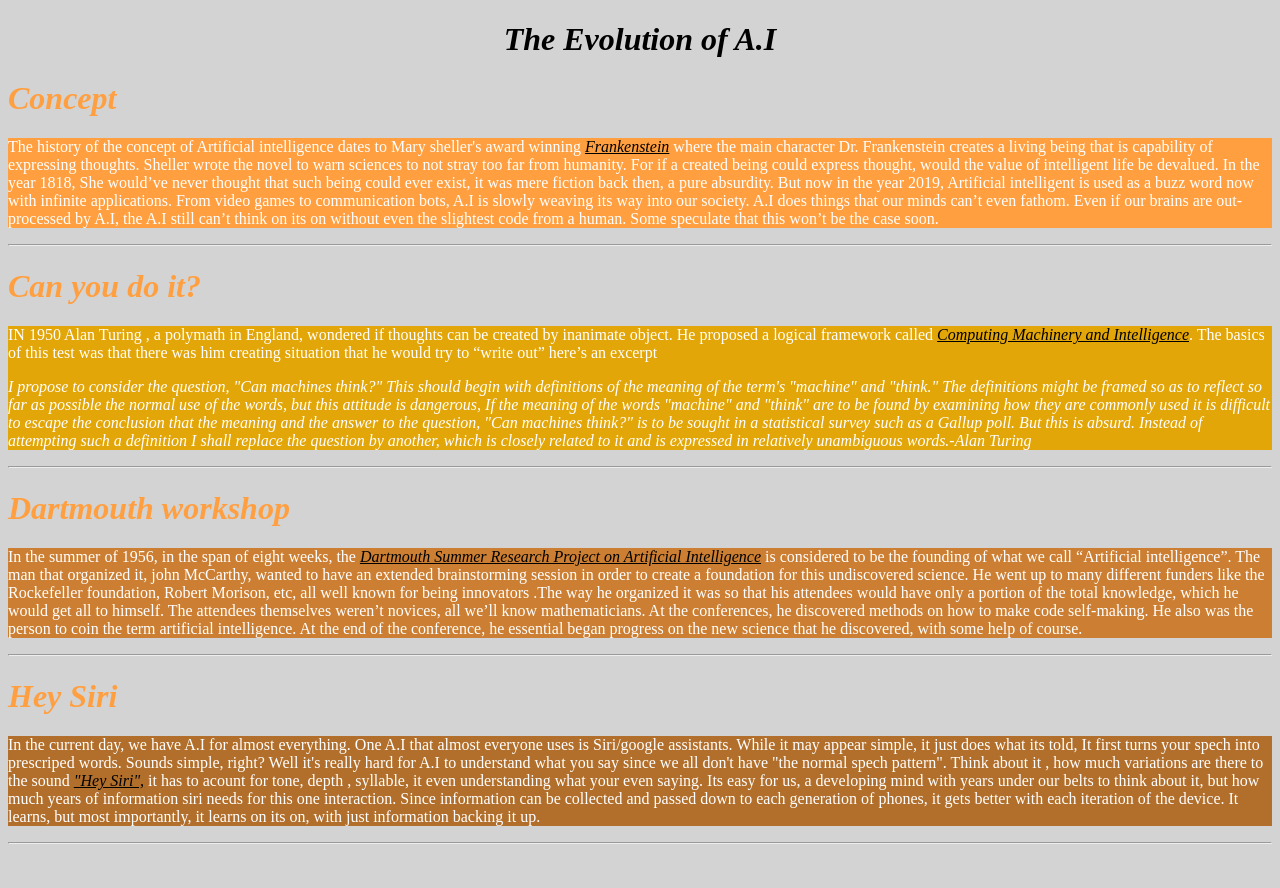
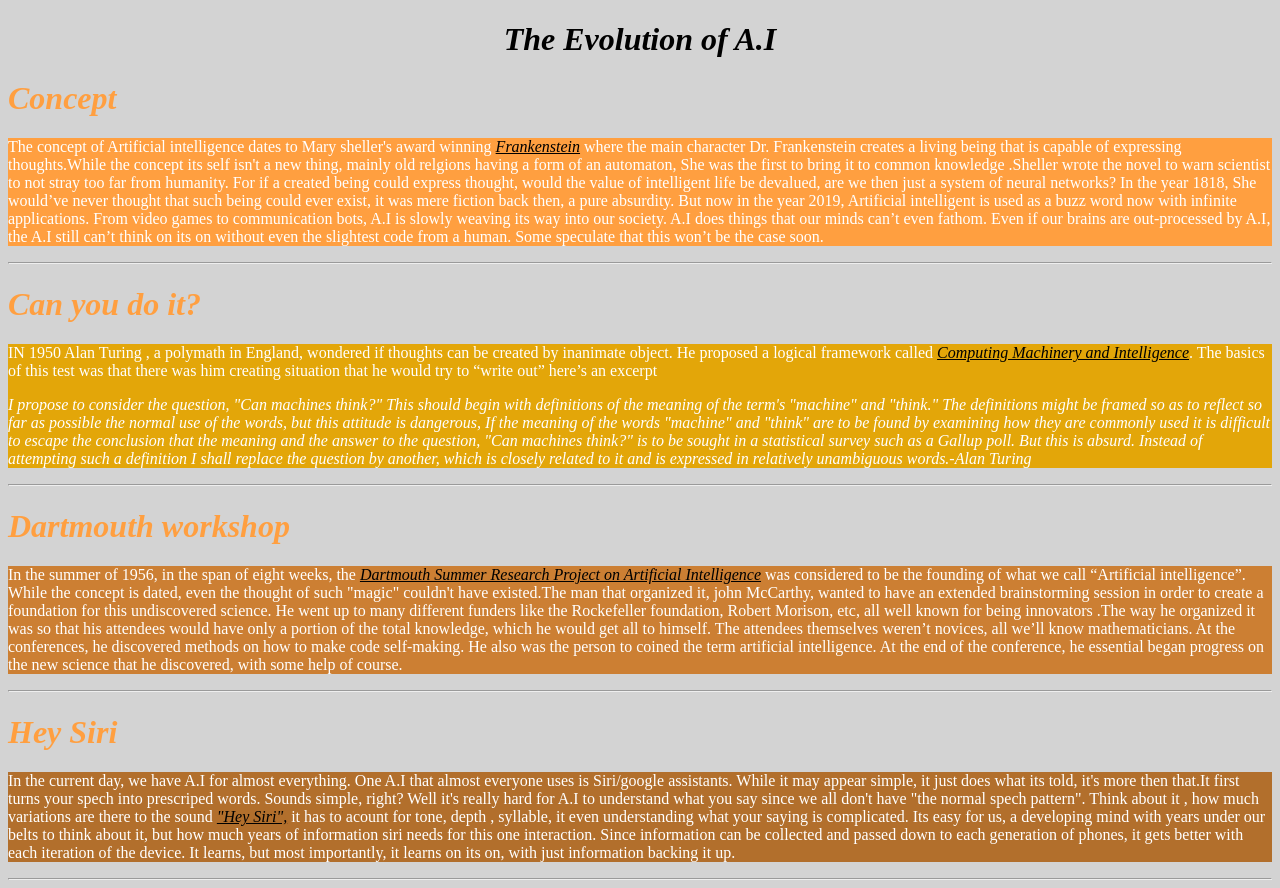
Before and after one commit to NabeelRazeq/Reserch, a plain HTML site: page index.html in a window 1280 px wide. Shown: the top 888 px of the page. Drawn offline with Linux system fonts and the light colour scheme.

Commit message:
Update index.html

```diff
--- a/index.html
+++ b/index.html
@@ -15,8 +15,7 @@
 
 <h1>Concept</h1>
 <div class="one">
-
-<p>The history of the concept of Artificial intelligence dates to Mary sheller's award winning <a href="https://en.wikipedia.org/wiki/Artificial_intelligence#History">Frankenstein</a> where the main character Dr. Frankenstein creates a living being that is capability of expressing thoughts. Sheller wrote the novel to warn sciences to not stray too far from humanity. For if a created being could express thought, would the value of intelligent life be devalued. In the year 1818, She would’ve never thought that such being could ever exist, it was mere fiction back then, a pure absurdity. But now in the year 2019, Artificial intelligent is used as a buzz word now with infinite applications. From video games to communication bots, A.I is slowly weaving its way into our society. A.I does things that our minds can’t even fathom. Even if our brains are out-processed by A.I, the A.I still can’t think on its on without even the slightest code from a human. Some speculate that this won’t be the case soon.</p>
+<p>The concept of Artificial intelligence dates to Mary sheller's award winning <a href="https://en.wikipedia.org/wiki/Artificial_intelligence#History">Frankenstein</a> where the main character Dr. Frankenstein creates a living being that is capable of expressing thoughts.While the concept its self isn't a new thing, mainly old relgions having a form of an automaton, She was the first to bring it to common knowledge .Sheller wrote the novel to warn scientist to not stray too far from humanity. For if a created being could express thought, would the value of intelligent life be devalued, are we then just a system of neural networks? In the year 1818, She would’ve never thought that such being could ever exist, it was mere fiction back then, a pure absurdity. But now in the year 2019, Artificial intelligent is used as a buzz word now with infinite applications. From video games to communication bots, A.I is slowly weaving its way into our society. A.I does things that our minds can’t even fathom. Even if our brains are out-processed by A.I, the A.I still can’t think on its on without even the slightest code from a human. Some speculate that this won’t be the case soon.</p>
 </div>
 
 <hr>
@@ -24,20 +23,20 @@
 <h1>Can you do it?</h1>
 <div class="two">
   <p> IN 1950 Alan Turing , a polymath in England, wondered if thoughts can be created by inanimate object. He proposed a logical framework called <a href="http://sitn.hms.harvard.edu/flash/2017/history-artificial-intelligence/"> Computing Machinery and Intelligence</a>. The basics of this test was that there was him creating situation that he would try to “write out” here’s an excerpt</p>
-  <p id="Quote"> I propose to consider the question, "Can machines think?" This should begin with definitions of the meaning of the term's "machine" and "think." The definitions might be framed so as to reflect so far as possible the normal use of the words, but this attitude is dangerous, If the meaning of the words "machine" and "think" are to be found by examining how they are commonly used it is difficult to escape the conclusion that the meaning and the answer to the question, "Can machines think?" is to be sought in a statistical survey such as a Gallup poll. But this is absurd. Instead of attempting such a definition I shall replace the question by another, which is closely related to it and is expressed in relatively unambiguous words.-Alan Turing </p>
+    <p id="Quote">  I propose to consider the question, "Can machines think?" This should begin with definitions of the meaning of the term's "machine" and "think." The definitions might be framed so as to reflect so far as possible the normal use of the words, but this attitude is dangerous, If the meaning of the words "machine" and "think" are to be found by examining how they are commonly used it is difficult to escape the conclusion that the meaning and the answer to the question, "Can machines think?" is to be sought in a statistical survey such as a Gallup poll. But this is absurd. Instead of attempting such a definition I shall replace the question by another, which is closely related to it and is expressed in relatively unambiguous words.-Alan Turing </p>
   </blockquote>
 </div>
 
 <hr>
 <h1>Dartmouth workshop</h1>
 <div class="three">
-  <p>In the summer of 1956, in the span of eight weeks, the <a href="https://en.wikipedia.org/wiki/Dartmouth_workshop">Dartmouth Summer Research Project on Artificial Intelligence</a> is considered to be the founding of what we call “Artificial intelligence”.  The man that organized it, john McCarthy, wanted to have an extended brainstorming session in order to create a foundation for this undiscovered science. He went up to many different funders like the Rockefeller foundation, Robert Morison, etc, all well known for being innovators .The way he organized it was so that his attendees would have only a portion of the total knowledge, which he would get all to himself. The attendees themselves weren’t novices, all we’ll know mathematicians. At the conferences, he discovered methods on how to make code self-making. He also was the person to coin the term artificial intelligence. At the end of the conference, he essential began progress on the new science that he discovered, with some help of course. </p>
+  <p>In the summer of 1956, in the span of eight weeks, the <a href="https://en.wikipedia.org/wiki/Dartmouth_workshop">Dartmouth Summer Research Project on Artificial Intelligence</a> was considered to be the founding of what we call “Artificial intelligence”. While the concept is dated, even the thought of such "magic" couldn't have existed.The man that organized it, john McCarthy, wanted to have an extended brainstorming session in order to create a foundation for this undiscovered science. He went up to many different funders like the Rockefeller foundation, Robert Morison, etc, all well known for being innovators .The way he organized it was so that his attendees would have only a portion of the total knowledge, which he would get all to himself. The attendees themselves weren’t novices, all we’ll know mathematicians. At the conferences, he discovered methods on how to make code self-making. He also was the person to coined the term artificial intelligence. At the end of the conference, he essential began progress on the new science that he discovered, with some help of course. </p>
 </div>
 
 <hr>
 <h1>Hey Siri</h1>
 <div class="four">
-<p> In the current day, we have A.I for almost everything. One A.I that almost everyone uses is Siri/google assistants. While it may appear simple, it just does what its told, It first turns your spech into prescriped words. Sounds simple, right? Well it's really hard for A.I to understand what you say since we all don't have "the normal spech pattern". Think about it , how much variations are there to the sound <a href="https://magoosh.com/data-science/siri-work-science-behind-siri/">"Hey Siri",</a> it has to acount for tone, depth , syllable, it even understanding what your even saying. Its easy for us, a developing mind with years under our belts to think about it, but how much years of information siri needs for this one interaction. Since information can be collected and passed down to each generation of phones, it gets better with each iteration of the device. It learns, but most importantly, it learns on its on, with just information backing it up.</p>
+<p> In the current day, we have A.I for almost everything. One A.I that almost everyone uses is Siri/google assistants. While it may appear simple, it just does what its told, it's more then that.It first turns your spech into prescriped words. Sounds simple, right? Well it's really hard for A.I to understand what you say since we all don't have "the normal spech pattern". Think about it , how much variations are there to the sound <a href="https://magoosh.com/data-science/siri-work-science-behind-siri/">"Hey Siri",</a> it has to acount for tone, depth , syllable, it even understanding what your saying is complicated. Its easy for us, a developing mind with years under our belts to think about it, but how much years of information siri needs for this one interaction. Since information can be collected and passed down to each generation of phones, it gets better with each iteration of the device. It learns, but most importantly, it learns on its on, with just information backing it up.</p>
 </div>
 <hr>
 <br>
```
